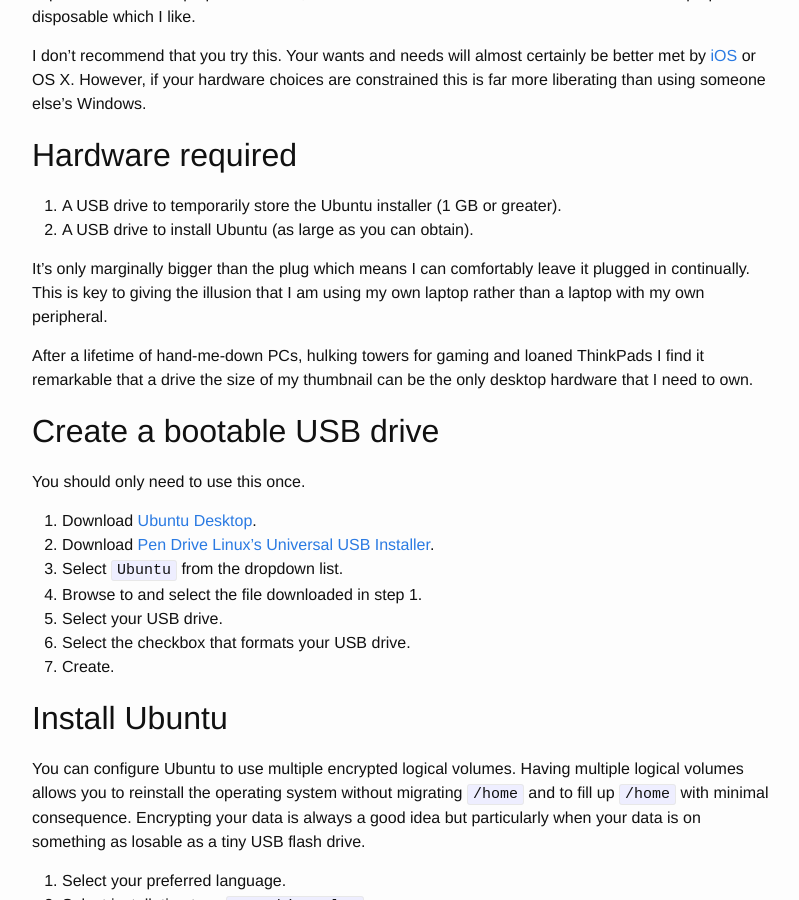
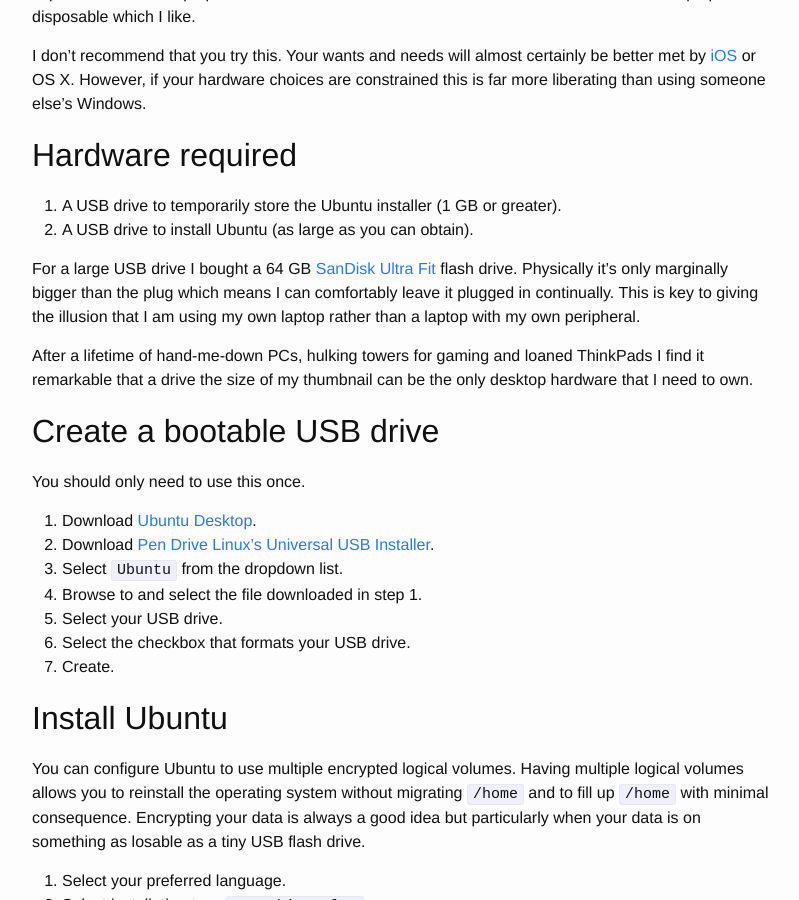
Before and after one commit to danmorrison/danmorrison.github.io, a Jekyll site: the page built from _posts/2014-09-06-ubuntu-via-usb.md, in a window 1280 px wide and 900 px high, scrolled down 393 px. Shown: the whole window, without its empty margins (238-1037 px from the left). Built offline with Jekyll 4.4.1, drawn with Linux system fonts in a browser that asks for light colours.

Commit message:
Add my USB flash drive details

```diff
--- a/_posts/2014-09-06-ubuntu-via-usb.md
+++ b/_posts/2014-09-06-ubuntu-via-usb.md
@@ -32,8 +32,11 @@
 1. A USB drive to temporarily store the Ubuntu installer (1 GB or greater).
 2. A USB drive to install Ubuntu (as large as you can obtain).
 
-It's only marginally bigger than the plug which means I can comfortably leave it plugged in continually.
+For a large USB drive I bought a 64 GB [SanDisk Ultra Fit][] flash drive.
+Physically it's only marginally bigger than the plug which means I can comfortably leave it plugged in continually.
 This is key to giving the illusion that I am using my own laptop rather than a laptop with my own peripheral.
+
+[SanDisk Ultra Fit]: http://www.sandisk.com/products/usb/drives/ultra-fit3
 
 After a lifetime of hand-me-down PCs, hulking towers for gaming and loaned ThinkPads I find it remarkable that a drive the size of my thumbnail can be the only desktop hardware that I need to own.
 
```
